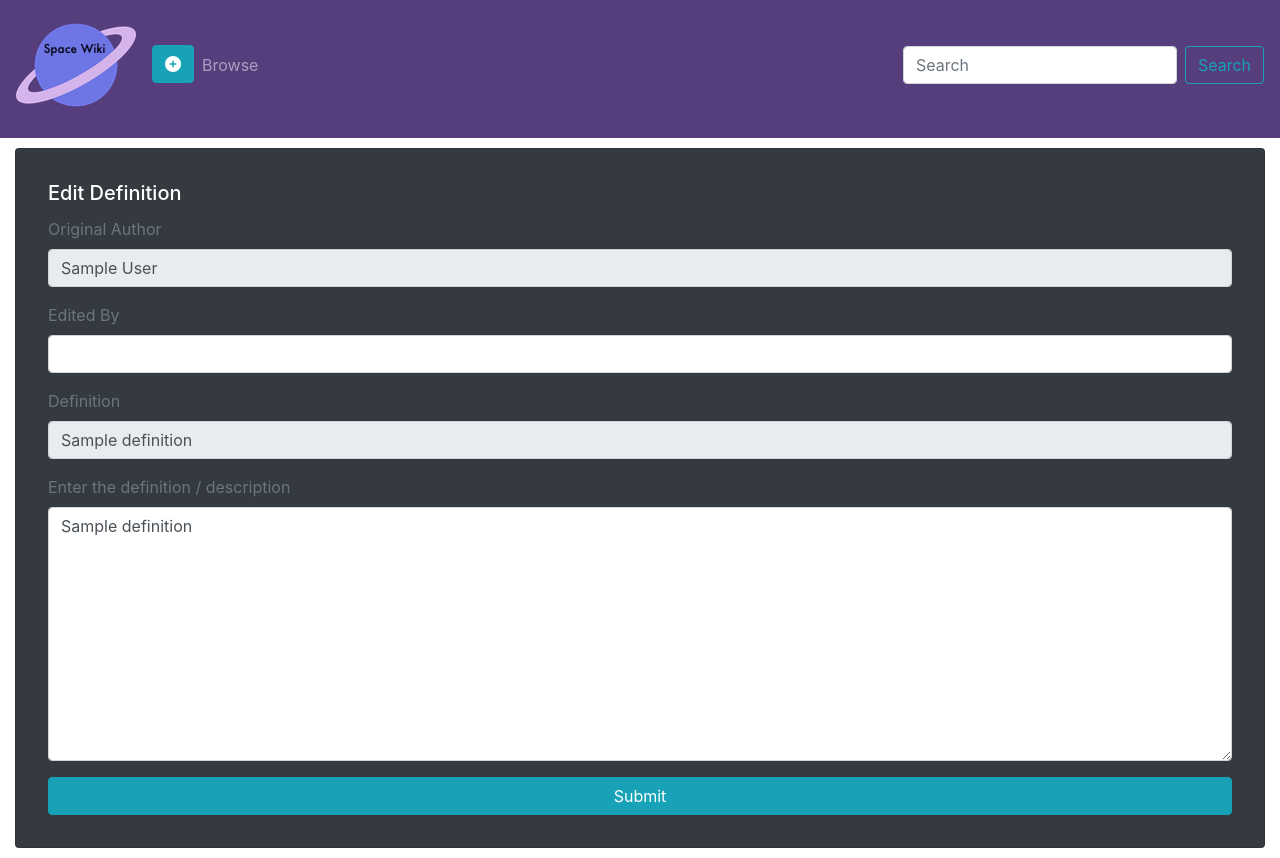
After one commit to scottymcandrew/space-wiki, a Flask app: template templates/edit_definition.html in a window 1280 px wide. The commit adds this page. Run offline with Flask 2, Linux system fonts and the light colour scheme; the template is opened without the code that fills it: most values are stand-ins (such as "Sample title", 1, 10 or a date in 2020); some libraries are stand-ins or nearby versions.

Commit message:
Added edit functionality

```diff
--- a/app.py
+++ b/app.py
@@ -98,6 +98,27 @@ def insert_definition():
     return redirect(url_for('get_definitions'))
 
 
+@app.route('/edit_definition/<def_id>')
+def edit_definition(def_id):
+    definition = mongo.db.definitions.find_one({"_id": ObjectId(def_id)})
+    return render_template('edit_definition.html', definition=definition)
+
+
+@app.route('/update_definition', methods=['POST'])
+def update_definition():
+    definitions = mongo.db.definitions
+    # Take data from HTML form
+    data = request.form.to_dict()
+    definitions.update_one({'_id': ObjectId(data['def_id'])},
+                           {'$set': {
+                               'definition': data['definition'],
+                               'editor': data['editor'],
+                               'updated_when': datetime.datetime.now()
+                           }})
+    flash('Your edit has been accepted!')
+    return redirect(url_for('get_definitions'))
+
+
 @app.route('/search', methods=['POST'])
 def search_definitions():
     definitions = mongo.db.definitions
--- /dev/null
+++ b/templates/browse.html
@@ -0,0 +1,6 @@
+{% extends 'base.html' %}
+{% block content %}
+
+
+
+{% endblock %}
--- /dev/null
+++ b/templates/edit_definition.html
@@ -0,0 +1,37 @@
+{% extends 'base.html' %} {% block content %}
+
+    <div class="card text-white bg-dark">
+        <div class="card-body">
+            <h5 class="card-title">Edit Definition</h5>
+            <form action="{{ url_for('update_definition') }}" method="POST">
+                <!-- app.py feeds in record ID -->
+                <input type="hidden" id="def_id" name="def_id" value="{{ definition._id }}">
+                <div class="form-group">
+                    <label class="card-subtitle mb-2 text-muted" for="input_name">Original Author</label>
+                    <input type="text" class="form-control" id="input_name" name="author" aria-describedby="author name"
+                           value="{{ definition.author }}" disabled>
+                </div>
+
+                <div class="form-group">
+                    <label class="card-subtitle mb-2 text-muted" for="input_name">Edited By</label>
+                    <input type="text" class="form-control" id="input_name" name="editor" aria-describedby="author name">
+                </div>
+
+                <div class="form-group">
+                    <label class="card-subtitle mb-2 text-muted" for="definition_name_input">Definition</label>
+                    <input type="text" class="form-control" id="definition_name_input" name="definition_name"
+                           value="{{ definition.definition_name }}" disabled>
+                </div>
+
+                <div class="form-group">
+                    <label class="card-subtitle mb-2 text-muted" for="definition_input">Enter the definition /
+                        description</label>
+                    <textarea class="form-control" id="definition_input" name="definition" rows="10">{{ definition.definition }}</textarea>
+                </div>
+
+                <button type="submit" class="btn btn-block btn-info">Submit</button>
+            </form>
+        </div>
+    </div>
+
+{% endblock %}
--- a/templates/search_results.html
+++ b/templates/search_results.html
@@ -44,6 +44,12 @@
                     <br>
                     <p class="card-subtitle mb-2 text-muted footer-date">Created
                         on: {{ d.date.strftime('%Y-%m-%d, %H:%M:%S') }}</p>
+                    {% if d.updated_when %}
+                        <p class="card-subtitle mb-2 text-muted footer-updated">
+                            Edited on: {{ d.updated_when.strftime('%Y-%m-%d, %H:%M:%S') }} by
+                            <strong>{{ d.editor }}</strong>
+                        </p>
+                    {% endif %}
                 </div>
             </div>
         {% endfor %}
```
Also changed, not shown: templates/space.html (+13 -2 lines).
